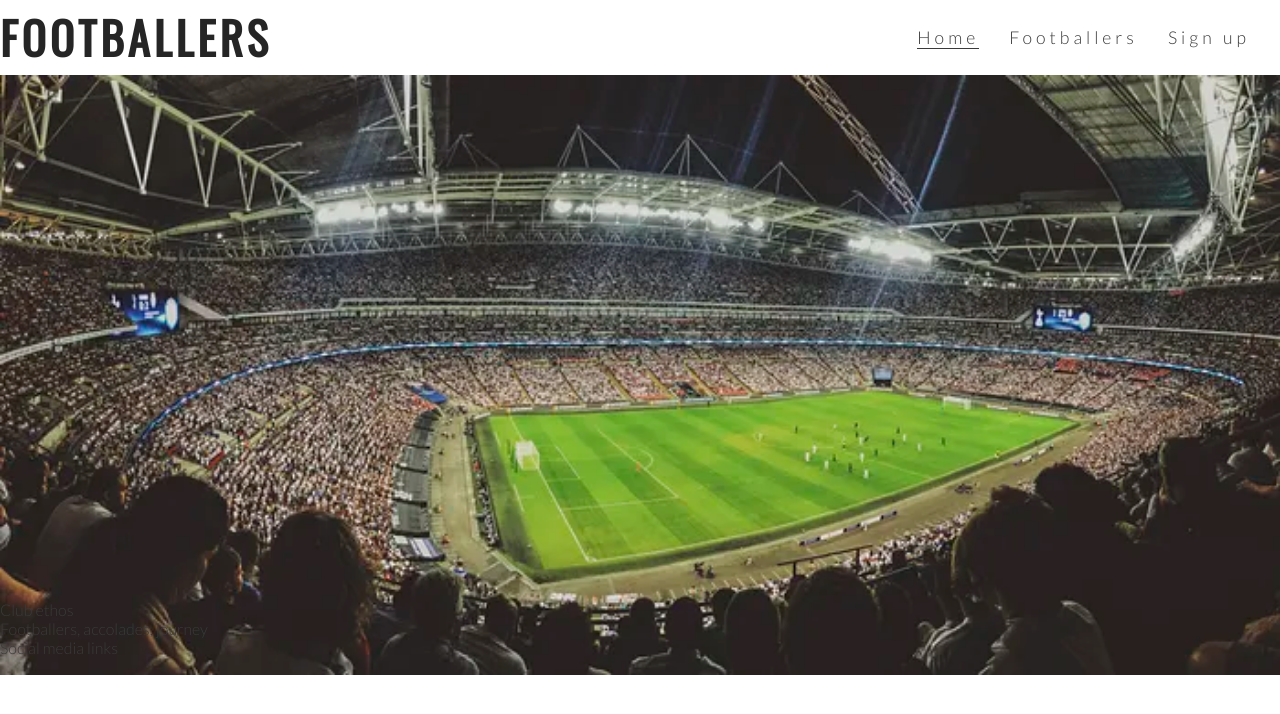
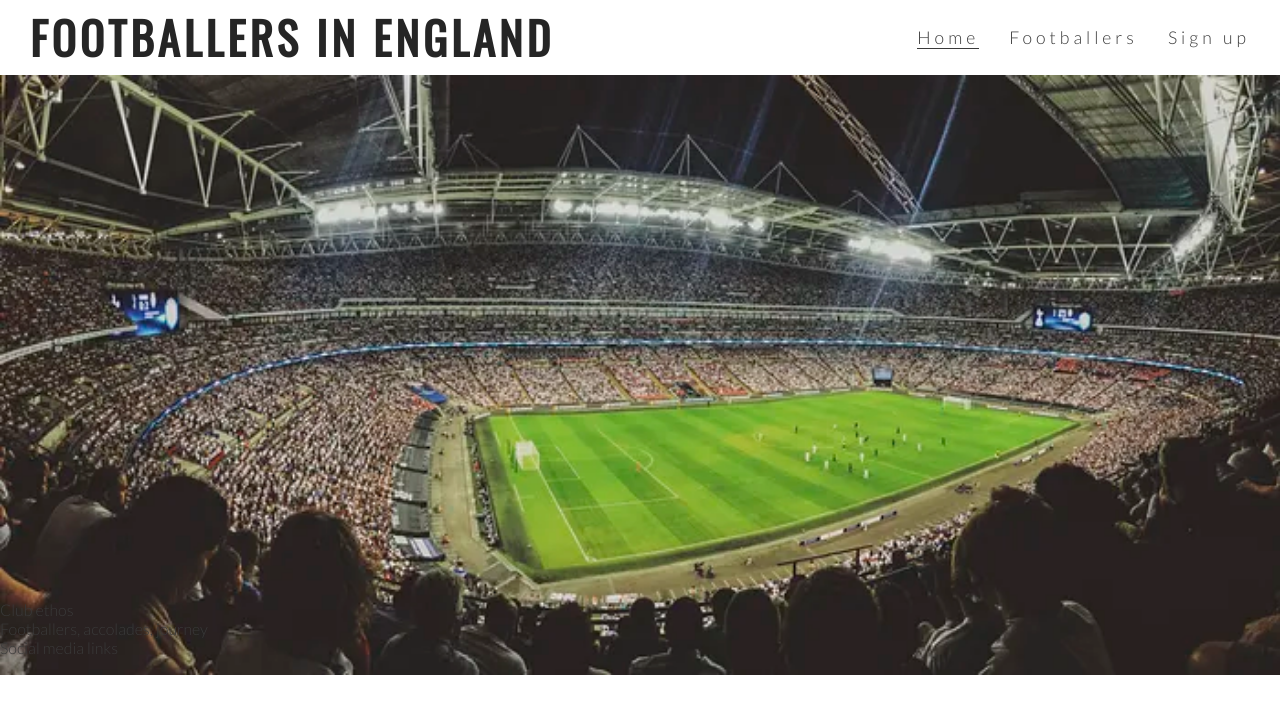
Before and after one commit to KnutHojeberg/Project1-HTML-CSS, a plain HTML site: page index.html in a window 1280 px wide. Drawn offline with nearby package versions, Linux system fonts and the light colour scheme.

Commit message:
Moved logo

```diff
--- a/assets/css/style.css
+++ b/assets/css/style.css
@@ -25,6 +25,7 @@ h1, h2 {
 #logo {
     float: left;
     font-size: 280%;
+    margin-left: 30px;
 }
 
 /* navigation links */
--- a/index.html
+++ b/index.html
@@ -8,13 +8,13 @@
     <meta name="description" content="Footballers in England">
 
     <link rel="stylesheet" href="assets/css/style.css">
-    <title>Footballers</title>
+    <title>Footballers In England</title>
 </head>
 
 <body>
     <header>
         <a href="index.html">
-            <h1 id="logo">Footballers</h1>
+            <h1 id="logo">Footballers in England</h1>
         </a>
         <nav id="menu">
             <ul>
```
